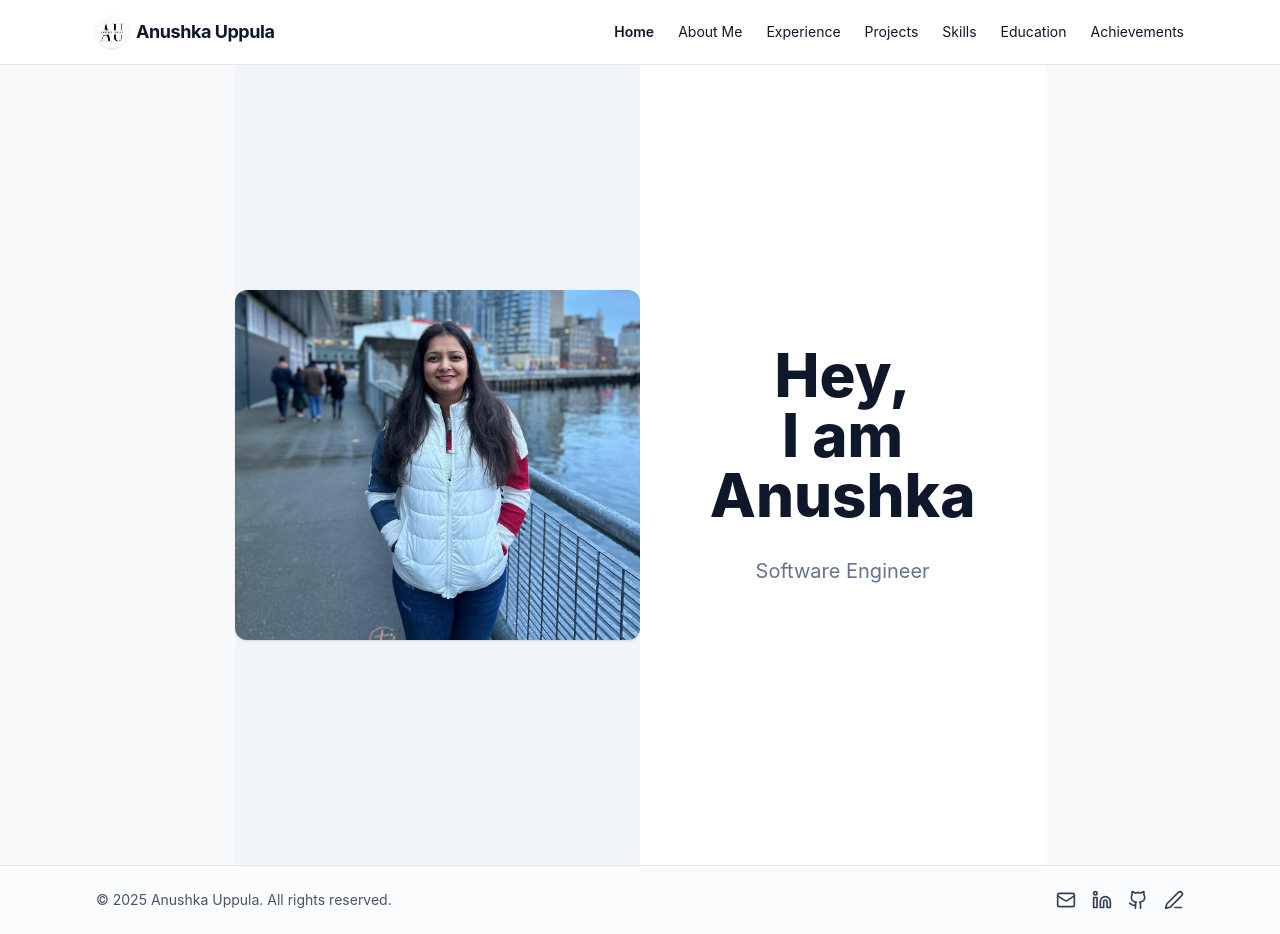
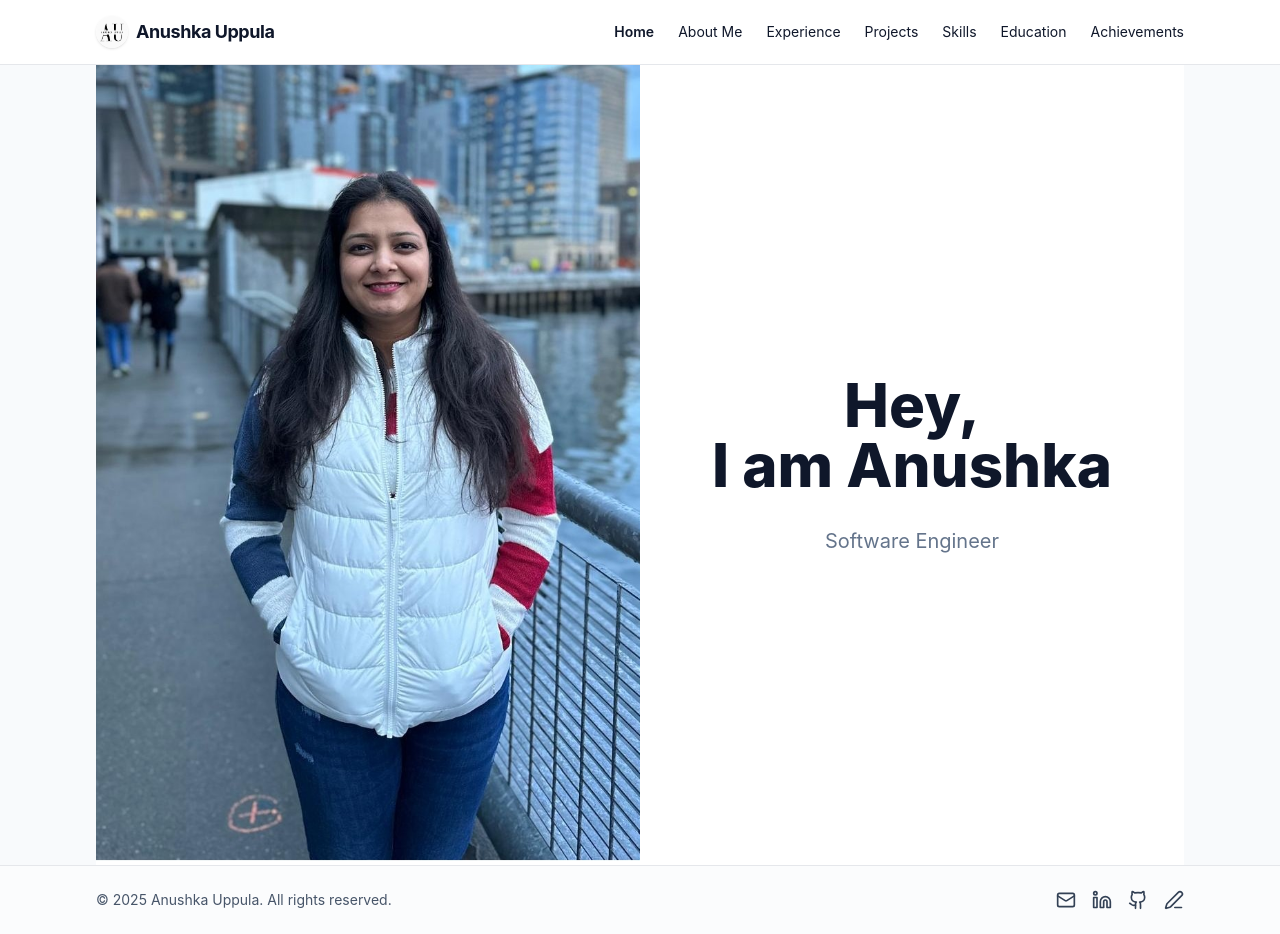
Before and after one commit to anushkauppula/my-portfolio, a React (Create React App) app: page / in a window 1280 px wide. Built offline with nearby package versions, Linux system fonts and the light colour scheme.

Commit message:
Update Home.tsx

```diff
--- a/src/components/Home.tsx
+++ b/src/components/Home.tsx
@@ -4,14 +4,21 @@ export default function Home() {
   return (
     <div className="min-h-screen w-full flex flex-col sm:flex-row">
       {/* Left: Full image */}
-      <div className="sm:w-1/2 w-full flex items-center justify-center bg-slate-100" style={{ minHeight: '300px' }}>
-        <div className="flex items-center justify-center w-full h-full py-8 sm:py-0">
+      <div className="sm:w-1/2 w-full min-h-screen sm:h-screen flex items-center justify-center bg-slate-100">
+        {/* Mobile view: vertically centered image */}
+        <div className="flex flex-col justify-center items-center w-full h-full sm:hidden min-h-screen">
           <img
             src={require('../photo.jpeg')}
             alt="Profile"
             className="w-full h-auto max-h-[350px] object-cover object-center rounded-xl shadow"
           />
         </div>
+        {/* Desktop/web view: full height image */}
+        <img
+          src={require('../photo.jpeg')}
+          alt="Profile"
+          className="hidden sm:block w-full h-full object-cover object-center"
+        />
       </div>
       {/* Right: Centered text */}
       <div className="sm:w-1/2 w-full flex flex-col items-center justify-center px-4 py-10 sm:px-6 sm:py-0 bg-white">
```
